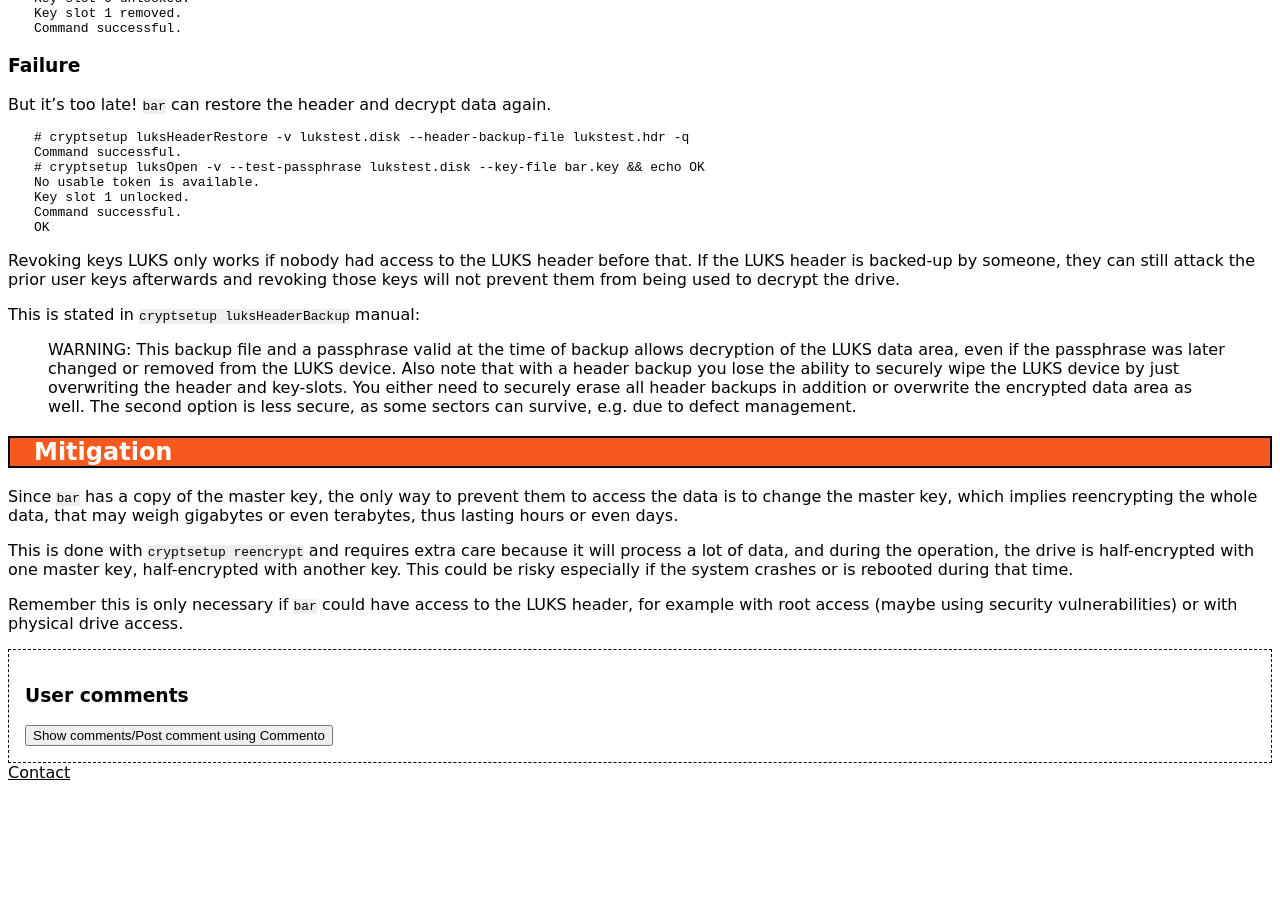
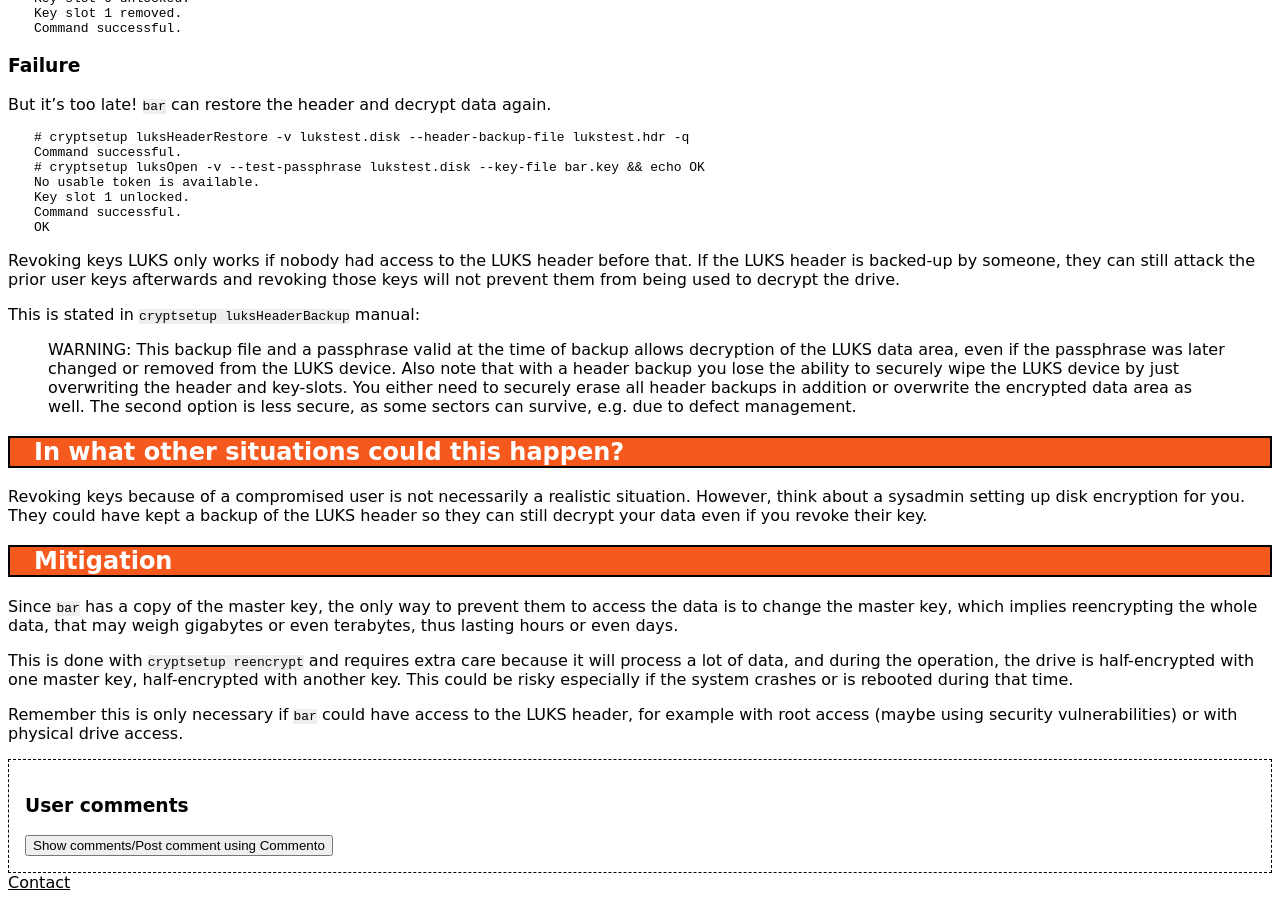
Before and after one commit to hydrargyrum/hydrargyrum.github.io, a Jekyll site: the page built from _posts/2022-03-26-revoking-luks-keys.md, in a window 1280 px wide and 900 px high, scrolled down 1263 px. Built offline with Jekyll 4.4.1, drawn with Linux system fonts in a browser that asks for light colours; before the commit the page ends 2053 px from its top, so only the background shows below that.

Commit message:
_posts/2022-03-26-revoking-luks-keys.md: add an example situation

```diff
--- a/_posts/2022-03-26-revoking-luks-keys.md
+++ b/_posts/2022-03-26-revoking-luks-keys.md
@@ -98,6 +98,13 @@ This is stated in `cryptsetup luksHeaderBackup` manual:
 > WARNING: This backup file and a passphrase valid at the time of backup allows decryption of the LUKS data area, even if the passphrase was later changed or removed from the LUKS device. Also note that with a header backup you lose the ability to  securely  wipe  the LUKS device by just overwriting the header and key-slots. You either need to securely erase all header backups in addition or overwrite the encrypted data area as well.  The second option is less secure, as some sectors can survive, e.g. due to defect management.
 
 
+# In what other situations could this happen?
+
+Revoking keys because of a compromised user is not necessarily a realistic situation.
+However, think about a sysadmin setting up disk encryption for you.
+They could have kept a backup of the LUKS header so they can still decrypt your data even if you revoke their key.
+
+
 # Mitigation
 
 Since `bar` has a copy of the master key, the only way to prevent them to access the data is to change the master key, which implies reencrypting the whole data, that may weigh gigabytes or even terabytes, thus lasting hours or even days.
```
Also changed, not shown: other parts of _posts/2022-03-26-revoking-luks-keys.md (+1 -1 lines).
